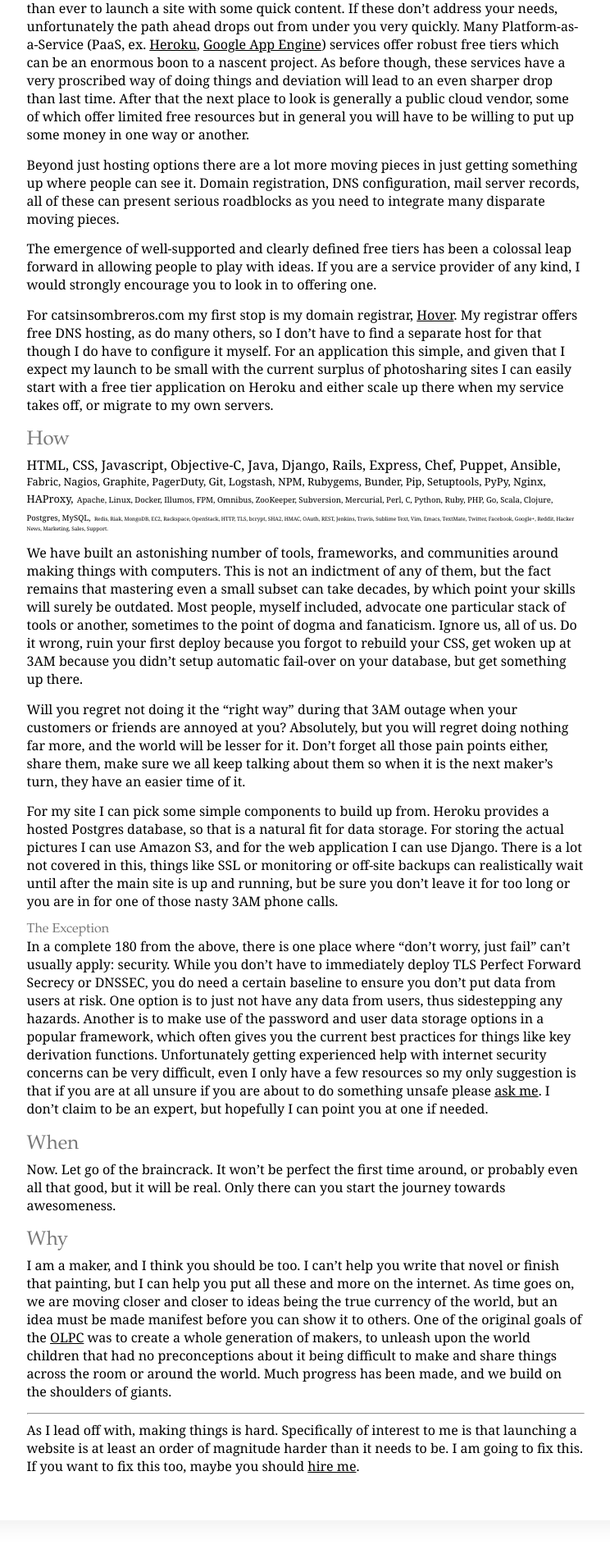
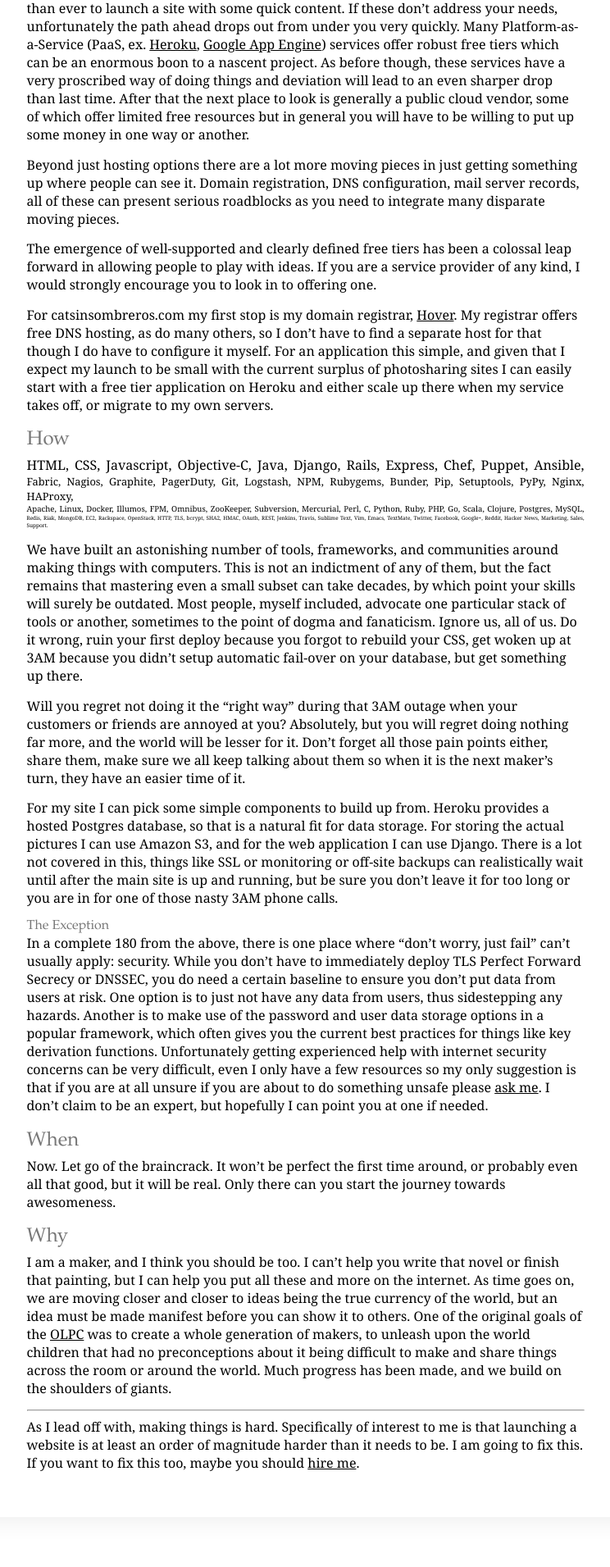
Before and after one commit to coderanger/coderanger.net, a Jekyll site: the page built from _posts/2013-09-03-making.markdown, in a window 1280 px wide. Shown: the part 1553-3464 px from the top of the page at 82% size, without its empty margins (256-1000 px from the left). Built offline with Jekyll 4.4.1, drawn with Linux system fonts in a browser that asks for light colours; nearby versions of some CDN libraries; some web fonts are replaced; Markdown is read by kramdown in place of the engine named in the settings; comment, search, counter and statistics services are not loaded.

Commit message:
Trying to fix CSS.

```diff
--- a/_posts/2013-09-03-making.markdown
+++ b/_posts/2013-09-03-making.markdown
@@ -99,13 +99,7 @@
 
 ## How
 
-<style type="text/css">
-#how span { text-align: justify; }
-#how span:after { content: ""; }
-#how span, #how span:after { display: inline-block; width: 100%; }
-</style>
-
-<p id="how">
+<p id="making-how">
 <span>HTML, CSS, Javascript, Objective-C, Java, Django, Rails, Express, Chef, Puppet, Ansible,</span>
 <span style="font-size: 80%;">Fabric, Nagios, Graphite, PagerDuty, Git, Logstash, NPM, Rubygems, Bunder, Pip, Setuptools, PyPy, Nginx, HAProxy,</span>
 <span style="font-size: 60%;">Apache, Linux, Docker, Illumos, FPM, Omnibus, ZooKeeper, Subversion, Mercurial, Perl, C, Python, Ruby, PHP, Go, Scala, Clojure, Postgres, MySQL,</span>
--- a/css/styles.css
+++ b/css/styles.css
@@ -259,3 +259,8 @@
   height: 80px;
   background:url(/images/bg_footer.png) no-repeat bottom center;
 }
+
+/* /2013/09/making/ */
+#making-how span { text-align: justify; }
+#making-how span:after { content: ""; }
+#making-how span, #making-how span:after { display: inline-block; width: 100%; }
```
